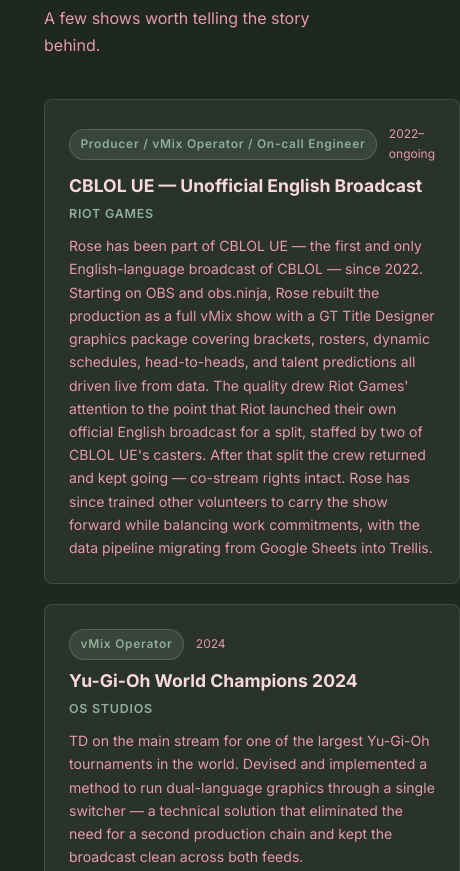
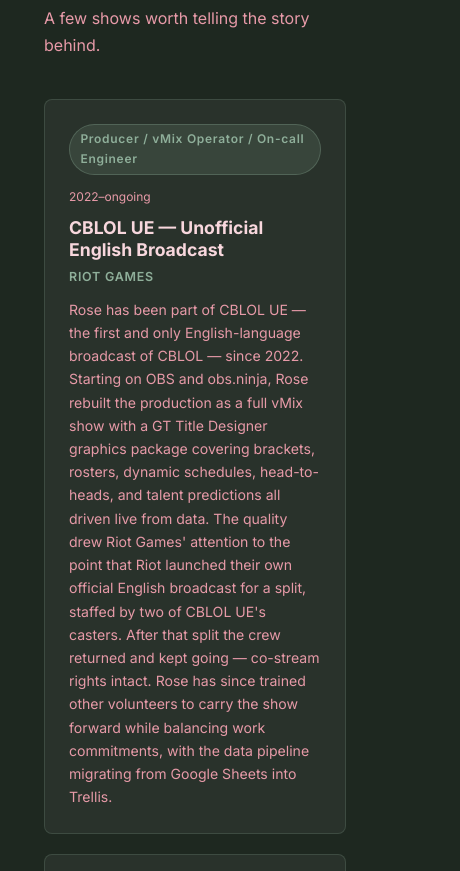
Before and after one commit to VermilionRose/vermilionrose.github.io, an Astro site: page / in a window 390 px wide. Shown: the part 4843-5714 px from the top of the page, 460 px wide, since content can reach past the window. Built offline with nearby package versions, Linux system fonts and the light colour scheme; Astro itself is replaced by a stand-in of ours.

Commit message:
fixes mobile view spillover

```diff
--- a/src/components/Featured.astro
+++ b/src/components/Featured.astro
@@ -89,6 +89,7 @@ const featured = [
   .featured-meta {
     display: flex;
     align-items: center;
+    flex-wrap: wrap;
     gap: 0.75rem;
     margin-bottom: 0.25rem;
   }
@@ -119,5 +120,6 @@ const featured = [
 
   @media (max-width: 600px) {
     .featured-grid { grid-template-columns: 1fr; }
+    .featured-meta :global(.pill) { white-space: normal; }
   }
 </style>
```
